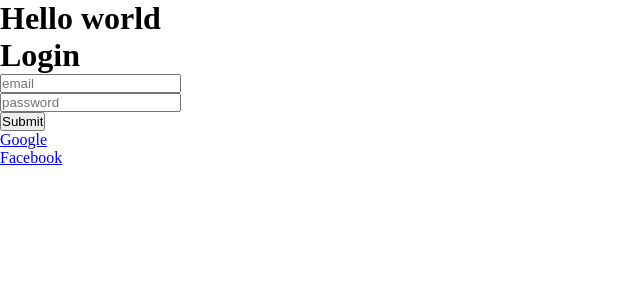
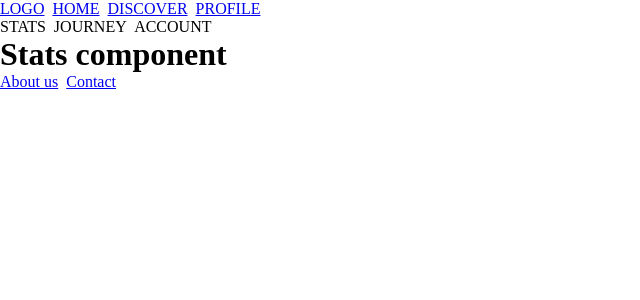
Before and after one commit to HuangStanley050/studious-fortnight, a React (Create React App) app in the folder client/: page /profile/stats in a window 1280 px wide. Shown: the top 300 px of the page, without its empty margins (0-640 px from the left). Built offline with nearby package versions, Linux system fonts and the light colour scheme.

Commit message:
super basic routing

```diff
--- a/client/src/App.js
+++ b/client/src/App.js
@@ -1,5 +1,4 @@
 import React from "react";
-import logo from "./logo.svg";
 import "./App.css";
 import Login from './pages/Login';
 
--- /dev/null
+++ b/client/src/components/Footer.jsx
@@ -0,0 +1,13 @@
+import React from 'react';
+import {NavLink} from 'react-router-dom';
+
+const Footer = () => {
+  return (
+    <>
+      <NavLink to="/about" activeClassName="is-active">About us</NavLink> &nbsp;
+      <NavLink to="/contact" activeClassName="is-active">Contact</NavLink>
+    </>
+  )
+}
+
+export default Footer;
--- /dev/null
+++ b/client/src/components/NavBar.jsx
@@ -0,0 +1,15 @@
+import React from 'react';
+import {NavLink} from 'react-router-dom';
+
+const NavBar = () => {
+  return (
+    <>
+      <NavLink to="/" activeClassName="is-active" exact={true} >LOGO</NavLink> &nbsp;
+      <NavLink to="/" activeClassName="is-active" exact={true}>HOME</NavLink> &nbsp;
+      <NavLink to="/discover" activeClassName="is-active" exact={true}>DISCOVER</NavLink> &nbsp;
+      <NavLink to="/profile/stats" activeClassName="is-active" exact={true}>PROFILE</NavLink> &nbsp;
+    </>
+  );
+};
+
+export default NavBar;
--- a/client/src/index.js
+++ b/client/src/index.js
@@ -4,16 +4,38 @@ import "./index.css";
 import App from "./App";
 import store from "./setupStore";
 import { Provider } from "react-redux";
-import { BrowserRouter as Router } from "react-router-dom";
+import { BrowserRouter, Route, Switch } from 'react-router-dom';
+import NavBar from './components/NavBar.jsx';
+import Home from './pages/Home.jsx';
+import Footer from './components/Footer.jsx';
+import Discover from './pages/Discover.jsx';
+import Profile from './pages/Profile.jsx';
+import Contact from "./pages/Contact.jsx";
+import About from './pages/About.jsx';
+import NotFoundPage from './pages/NotFoundPage.jsx';
+
 import * as serviceWorker from "./serviceWorker";
 
 const app = (
   <Provider store={store}>
-    <Router>
-      <App />
-    </Router>
+    <BrowserRouter>
+      <NavBar />
+      <div>
+        <Switch>
+          <Route path="/" component={Home} exact={true} />
+          <Route path="/discover" component={Discover} />
+          <Route path="/profile/stats" component={Profile} />
+          <Route path="/contact" component={Contact} />
+          <Route path="/about" component={About} />
+
+          <Route component={NotFoundPage} />
+        </Switch>
+      </div>
+      <Footer />
+    </BrowserRouter>
   </Provider>
 );
+
 ReactDOM.render(app, document.getElementById("root"));
 
 // If you want your app to work offline and load faster, you can change
--- /dev/null
+++ b/client/src/pages/About.jsx
@@ -0,0 +1,11 @@
+import React from 'react';
+
+const About = () => {
+  return (
+    <>
+      <h1>About us page</h1>
+    </>
+  )
+}
+
+export default About;
--- /dev/null
+++ b/client/src/pages/Contact.jsx
@@ -0,0 +1,11 @@
+import React from 'react';
+
+const Contact = () => {
+  return (
+    <>
+      <h1>Contact us page</h1>
+    </>
+  )
+}
+
+export default Contact;
--- /dev/null
+++ b/client/src/pages/Discover.jsx
@@ -0,0 +1,11 @@
+import React from 'react';
+
+const Discover = () => {
+  return (
+    <>
+      <h1>Discover page</h1>
+    </>
+  )
+}
+
+export default Discover;
--- /dev/null
+++ b/client/src/pages/Home.jsx
@@ -0,0 +1,11 @@
+import React from 'react';
+
+const Home = () => {
+  return (
+    <>
+      <h1>Home page</h1>
+    </>
+  )
+}
+
+export default Home;
--- /dev/null
+++ b/client/src/pages/NotFoundPage.jsx
@@ -0,0 +1,12 @@
+import React from 'react';
+import {Link} from 'react-router-dom';
+
+const NotFoundPage = () => {
+  return (
+    <>
+      <h1>404 Not found - <Link to="/">Go Home</Link></h1>
+    </>
+  )
+}
+
+export default NotFoundPage;
--- /dev/null
+++ b/client/src/pages/Profile.jsx
@@ -0,0 +1,26 @@
+import React, {useState} from 'react';
+// import ProfileNavBar from '../components/ProfileNavBar.jsx';
+
+const Profile = () => {
+  const [display, setDisplay] = useState("stats");
+
+  const displayContent = (e) => {
+    const setThis = e.currentTarget.getAttribute("value");
+    setDisplay(setThis);
+    // console.log(`clicked ${setThis}`);
+  };
+
+  return (
+    <>
+      <span onClick={displayContent} value="stats">STATS</span> &nbsp;
+      <span onClick={displayContent} value="journey">JOURNEY</span> &nbsp;
+      <span onClick={displayContent} value="account">ACCOUNT</span>
+
+      <h1>{ (display === "stats") ? "Stats component" : null }</h1>
+      <h1>{ (display === "journey") ? "Journey Component" : null }</h1>
+      <h1>{ (display === "account") ? "Account Component" : null }</h1>
+    </>
+  )
+}
+
+export default Profile;
```
Also changed, not shown: client/src/pages/ProfileStats.jsx (added, +11 -0 lines), 1 other file (tests, documents, lock files or other folders).
